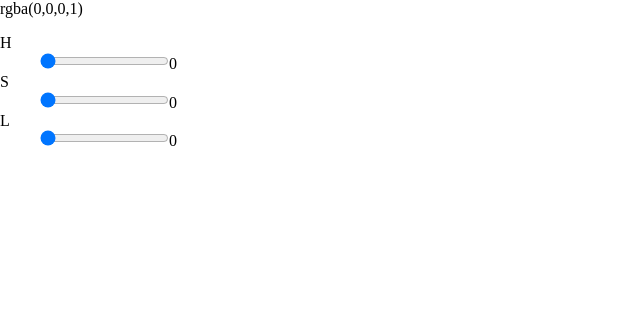
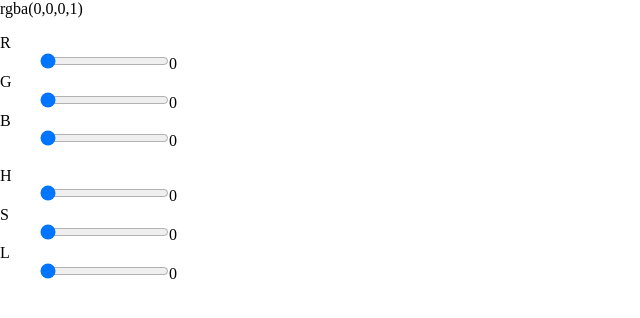
Before and after one commit to KiKiKi-KiKi/react-color-picker, a React (Create React App) app: page / in a window 1280 px wide. Shown: the top 318 px of the page, without its empty margins (0-640 px from the left). Built offline with nearby package versions, Linux system fonts and the light colour scheme.

Commit message:
Implement RGB slider.

```diff
--- a/src/App.jsx
+++ b/src/App.jsx
@@ -1,6 +1,7 @@
 import React, { useMemo, useReducer } from 'react';
 import ColorContext from './context/color';
 import reducer, { initialColorState } from './reducers/color';
+import RGBSliders from './components/RGBSliders';
 import HSLSliders from './components/HSLSliders';
 
 const rgbaStr = ({ rgb, alpha }) => {
@@ -15,6 +16,7 @@ export default function App() {
     <>
       <span>{rgba}</span>
       <ColorContext.Provider value={{ color, dispatch }}>
+        <RGBSliders />
         <HSLSliders />
       </ColorContext.Provider>
     </>
--- a/src/components/HSLSliders.jsx
+++ b/src/components/HSLSliders.jsx
@@ -1,7 +1,7 @@
 import React, { useContext, useCallback } from 'react';
 import ColorContext from '../context/color';
 import { HSL_TO_RGB } from '../reducers/color';
-import Slider from './Slider';
+import { HSLSlider } from './Slider';
 
 export default function HSLSliders() {
   const {
@@ -12,9 +12,9 @@ export default function HSLSliders() {
 
   const onChange = useCallback(
     (key) => (e) => {
-      const newHsl = [...hsl];
-      newHsl[key] = e.target.value - 0;
-      dispatch({ type: HSL_TO_RGB, hsl: newHsl });
+      const newHSL = [...hsl];
+      newHSL[key] = e.target.value - 0;
+      dispatch({ type: HSL_TO_RGB, hsl: newHSL });
     },
     [hsl, dispatch],
   );
@@ -24,15 +24,15 @@ export default function HSLSliders() {
       <dl>
         <dt>H</dt>
         <dd>
-          <Slider type="hue" value={h} onChange={onChange(0)} />
+          <HSLSlider type="hue" value={h} onChange={onChange(0)} />
         </dd>
         <dt>S</dt>
         <dd>
-          <Slider type="saturation" value={s} onChange={onChange(1)} />
+          <HSLSlider type="saturation" value={s} onChange={onChange(1)} />
         </dd>
         <dt>L</dt>
         <dd>
-          <Slider type="brightness" value={l} onChange={onChange(2)} />
+          <HSLSlider type="brightness" value={l} onChange={onChange(2)} />
         </dd>
       </dl>
     </>
--- /dev/null
+++ b/src/components/RGBSliders.jsx
@@ -0,0 +1,40 @@
+import React, { useContext, useCallback } from 'react';
+import ColorContext from '../context/color';
+import { RGB_TO_HSL } from '../reducers/color';
+import { RGBSlider } from './Slider';
+
+export default function RGBSliders() {
+  const {
+    color: { rgb },
+    dispatch,
+  } = useContext(ColorContext);
+  const [r, g, b] = rgb;
+
+  const onChange = useCallback(
+    (key) => (e) => {
+      const newRGB = [...rgb];
+      newRGB[key] = e.target.value - 0;
+      dispatch({ type: RGB_TO_HSL, rgb: newRGB });
+    },
+    [rgb, dispatch],
+  );
+
+  return (
+    <>
+      <dl>
+        <dt>R</dt>
+        <dd>
+          <RGBSlider type="red" value={r} onChange={onChange(0)} />
+        </dd>
+        <dt>G</dt>
+        <dd>
+          <RGBSlider type="green" value={g} onChange={onChange(1)} />
+        </dd>
+        <dt>B</dt>
+        <dd>
+          <RGBSlider type="blue" value={b} onChange={onChange(2)} />
+        </dd>
+      </dl>
+    </>
+  );
+}
--- a/src/components/Slider.jsx
+++ b/src/components/Slider.jsx
@@ -4,8 +4,7 @@ const formatValue = (max = 100) => (value) => {
   return value > max ? max : value < 0 ? 0 : value;
 };
 
-export default function Slider({ value, type, onChange }) {
-  const max = type === 'hue' ? 360 : 100;
+function Slider({ value, max, onChange }) {
   const val = formatValue(max)(value);
 
   return (
@@ -14,10 +13,19 @@ export default function Slider({ value, type, onChange }) {
         type="range"
         min="0"
         max={max}
+        defaultValue={val}
         onChange={onChange}
-        defaultValue={val}
       />
       <span>{val}</span>
     </>
   );
 }
+
+export function RGBSlider({ value, onChange }) {
+  return <Slider value={value} max="255" onChange={onChange} />;
+}
+
+export function HSLSlider({ value, type, onChange }) {
+  const max = type === 'hue' ? 360 : 100;
+  return <Slider value={value} max={max} onChange={onChange} />;
+}
--- a/src/reducers/color.js
+++ b/src/reducers/color.js
@@ -1,6 +1,7 @@
 import { converter } from '../converter';
 
 export const HSL_TO_RGB = 'HSL_TO_RGB';
+export const RGB_TO_HSL = 'RGB_TO_HSL';
 export const ALPHA = 'ALPHA';
 
 export const initialColorState = {
@@ -15,6 +16,10 @@ const reducer = (state = initialColorState, actions) => {
       const hsl = actions.hsl;
       return { ...state, hsl, rgb: converter.hsl_rgb(hsl) };
     }
+    case RGB_TO_HSL: {
+      const rgb = actions.rgb;
+      return { ...state, rgb, hsl: converter.rgb_hsl(rgb) };
+    }
     case ALPHA: {
       return { ...state, alpha: actions.alpha };
     }
```
